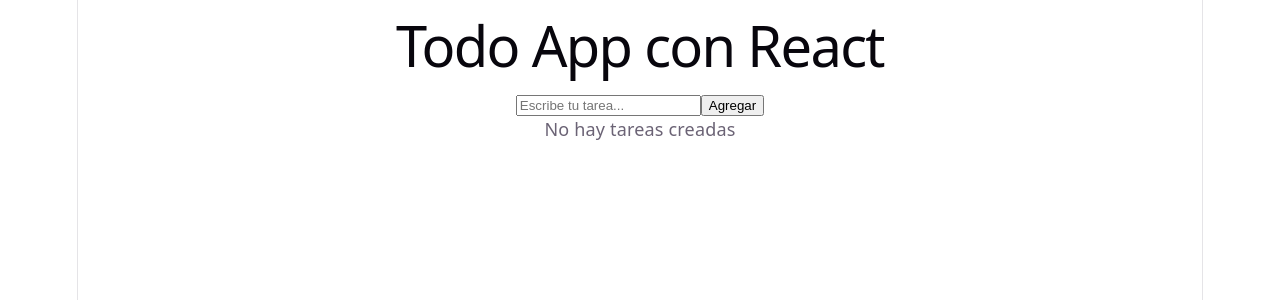
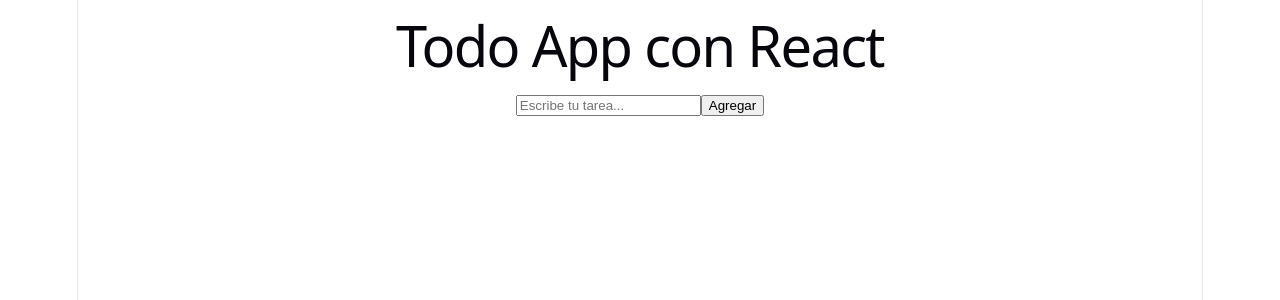
Before and after one commit to MDMGN/todo-react, a React (Vite) app: page / in a window 1280 px wide. Shown: the top 300 px of the page. Built offline with nearby package versions, Linux system fonts and the light colour scheme.

Commit message:
handleUpdate

```diff
--- a/src/App.jsx
+++ b/src/App.jsx
@@ -2,13 +2,19 @@
 import Input from "./components/Input";
 import TodoList from "./components/TodoList";
 import Button from "./components/Button";
-import EmptyMessage from "./components/EmptyMessage";
-import useTodos from "./hooks/useTodos";
+import { useRef } from "react";
 
 function App() {
-  const { todos, todoRef, addTodo } = useTodos();
+  const inputRef = useRef();
 
-  console.log("Renderizando App...");
+  function handleAddTodo() {
+    const todo = inputRef.current.value.trim();
+
+    console.log({ todo });
+
+    inputRef.current.value = "";
+    inputRef.current.focus();
+  }
 
   return (
     // React Fragment
@@ -17,14 +23,14 @@
         <h1 className="title">Todo App con React</h1>
         <div className="todo-container">
           <Input
-            ref={todoRef}
+            ref={inputRef}
             type={"text"}
             placeholder={"Escribe tu tarea..."}
             valueInitial={""}
           />
-          <Button onClick={addTodo} title={"Agregar"} />
+          <Button onClick={handleAddTodo} title={"Agregar"} />
         </div>
-        {todos.length === 0 ? <EmptyMessage /> : <TodoList todos={todos} />}
+        <TodoList />
       </div>
     </>
   );
--- a/src/components/EmptyMessage.jsx
+++ b/src/components/EmptyMessage.jsx
@@ -1,6 +1,7 @@
 import { useEffect } from "react";
 
 export default function EmptyMessage() {
+
   useEffect(() => {
     // Cuando se desmonte el componente
     return () => {
--- a/src/components/TodoList.jsx
+++ b/src/components/TodoList.jsx
@@ -1,6 +1,9 @@
 import TodoItem from "./TodoItem";
+import useTodos from "../hooks/useTodos";
 
-export default function TodoList({ todos }) {
+export default function TodoList() {
+  const { todos } = useTodos();
+
   return (
     <ul className="todo-list">
       {todos.map((item, index) => (
--- a/src/hooks/useTodos.jsx
+++ b/src/hooks/useTodos.jsx
@@ -1,34 +1,35 @@
-import { useEffect, useRef, useState } from "react";
+import { useEffect, useState } from "react";
+import { getTodosStore } from "../store/todo-store";
 
 export default function useTodos() {
   const [todos, setTodos] = useState([]);
-  const todoRef = useRef();
 
-  function addTodo() {
+  function addTodo(todo) {
     // Evitar agregar tareas vacías
-    const newTodo = todoRef.current.value.trim();
+    const newTodo = todo.trim();
+    if (!newTodo) return;
+    const updatedTodos = [...todos, newTodo];
+    setTodos(updatedTodos);
+  }
 
-    if (!newTodo) return;
+  /*   function removeTodo(id) {
+  }
 
-    const updatedTodos = [...todos, newTodo];
+  function updateTodo(id, newValue) {} */
 
-    setTodos(updatedTodos);
-    // Guardar la tarea en localStorage
-    localStorage.setItem("todos", JSON.stringify(updatedTodos));
-    todoRef.current.value = ""; // Limpiar el campo de entrada después de agregar la tarea
-  }
+  useEffect(() => {
+    console.log("Renderizando por cada cambio en el estado de tareas...");
+  }, [todos /* ,isLoading */]);
 
   // Cuando se monta el componente
   useEffect(() => {
+    console.log("Renderizando solo una vez al montar el componente...");
     function loadTodos() {
-      const savedTodos = localStorage.getItem("todos");
-      if (savedTodos) {
-        setTodos(JSON.parse(savedTodos));
-      }
+      setTodos(getTodosStore());
     }
-
+    // Cargar las tareas guardadas en localStorage al montar el componente
     loadTodos();
   }, []);
 
-  return { todos, todoRef, addTodo };
+  return { todos, addTodo };
 }
--- /dev/null
+++ b/src/store/todo-store.js
@@ -0,0 +1,12 @@
+export function addTodoStore(newTodo) {
+  const currentTodos = getTodosStore();
+  const updatedTodos = [...currentTodos, newTodo];
+  // Guardar la tarea en localStorage
+  localStorage.setItem("todos", JSON.stringify(updatedTodos));
+}
+
+export function getTodosStore() {
+  const savedTodos = localStorage.getItem("todos");
+  const todos = JSON.parse(savedTodos);
+  return Array.isArray(todos) ? todos : [];
+}
```
